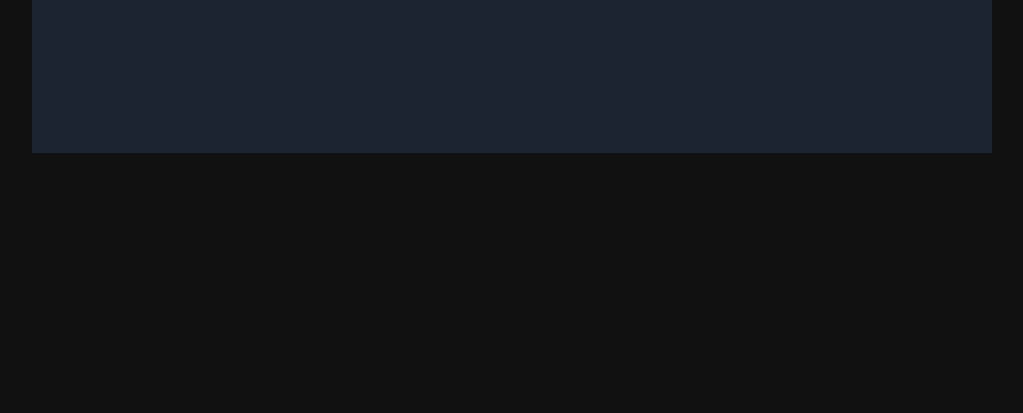
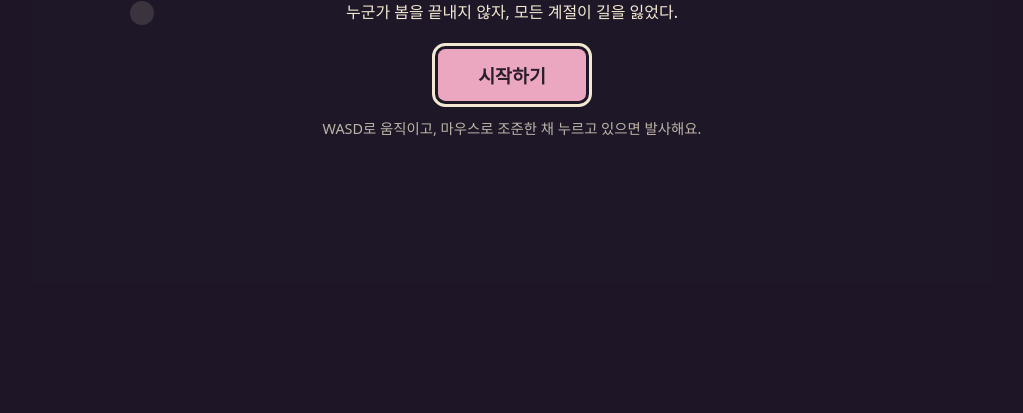
Before and after one commit to kimgy5756581/go, a website with bundled scripts: page index.html in a window 1280 px wide. Shown: the part 387-800 px from the top of the page, without its empty margins (128-1151 px from the left). Built offline with nearby package versions, Linux system fonts and the light colour scheme.

Commit message:
feat: add start screen and health/score display (#4)

```diff
--- a/index.html
+++ b/index.html
@@ -6,22 +6,146 @@
     <meta name="viewport" content="width=device-width, initial-scale=1">
     <title>고장 난 계절</title>
     <style>
+        :root {
+            --night: #1e1626;    /* page background, deep plum */
+            --veil: rgba(30, 22, 38, 0.86);
+            --cream: #f3e9d2;    /* main text, same as the player stand-in */
+            --blossom: #eaa7bf;  /* spring: start button */
+            --leaf: #8cc084;     /* spring: health bar */
+            --ink: #2a1d2c;      /* text on the button */
+        }
+
+        [hidden] {
+            display: none !important;
+        }
+
         body {
             margin: 0;
-            background: #111;
+            min-height: 100vh;
+            display: grid;
+            place-items: center;
+            background: var(--night);
+            color: var(--cream);
+            font-family: system-ui, "Apple SD Gothic Neo", "Malgun Gothic", sans-serif;
+        }
+
+        /* Canvas and overlays share one box, so the overlays scale with the canvas. */
+        .stage {
+            position: relative;
+            width: min(960px, 100vw);
         }
 
         canvas {
             display: block;
-            margin: 0 auto;
-            max-width: 100%;
+            width: 100%;
             height: auto;
+        }
+
+        /* The HUD sits in the top wall band (y 0-48 of 540), outside the play area. */
+        #hud {
+            position: absolute;
+            top: 0;
+            left: 4.17%;
+            right: 4.17%;
+            height: 8.9%;
+            display: flex;
+            align-items: center;
+            justify-content: space-between;
+            font-size: clamp(12px, 1.8vw, 16px);
+            pointer-events: none;
+        }
+
+        .hp {
+            display: flex;
+            align-items: center;
+            gap: 0.6em;
+        }
+
+        .hp-track {
+            width: 9em;
+            height: 0.55em;
+            border-radius: 1em;
+            background: rgba(243, 233, 210, 0.18);
+            overflow: hidden;
+        }
+
+        #hp-fill {
+            height: 100%;
+            width: 100%;
+            background: var(--leaf);
+        }
+
+        #title-screen {
+            position: absolute;
+            inset: 0;
+            display: flex;
+            flex-direction: column;
+            align-items: center;
+            justify-content: center;
+            gap: 1rem;
+            padding: 1rem;
+            text-align: center;
+            background: var(--veil);
+        }
+
+        #title-screen h1 {
+            margin: 0;
+            font-size: clamp(2.2rem, 7vw, 4.2rem);
+            font-weight: 800;
+            letter-spacing: -0.02em;
+        }
+
+        #title-screen p {
+            margin: 0;
+            max-width: 32em;
+            line-height: 1.6;
+        }
+
+        #start-button {
+            margin-top: 0.5rem;
+            padding: 0.7em 2.2em;
+            border: 0;
+            border-radius: 0.4em;
+            background: var(--blossom);
+            color: var(--ink);
+            font: inherit;
+            font-size: 1.15rem;
+            font-weight: 700;
+            cursor: pointer;
+        }
+
+        #start-button:focus-visible {
+            outline: 3px solid var(--cream);
+            outline-offset: 3px;
+        }
+
+        .controls {
+            font-size: 0.9rem;
+            opacity: 0.75;
         }
     </style>
 </head>
 
 <body>
-    <canvas id="game" width="960" height="540" aria-label="Game screen. WASD to move, mouse to aim and fire."></canvas>
+    <div class="stage">
+        <canvas id="game" width="960" height="540" aria-label="Game screen. WASD to move, mouse to aim and fire."></canvas>
+
+        <div id="hud" hidden>
+            <div class="hp">
+                <span>체력</span>
+                <div class="hp-track"><div id="hp-fill"></div></div>
+                <span id="hp-text"></span>
+            </div>
+            <div>점수 <span id="score-text"></span></div>
+        </div>
+
+        <div id="title-screen">
+            <h1>고장 난 계절</h1>
+            <p>누군가 봄을 끝내지 않자, 모든 계절이 길을 잃었다.</p>
+            <button id="start-button" type="button" autofocus>시작하기</button>
+            <p class="controls">WASD로 움직이고, 마우스로 조준한 채 누르고 있으면 발사해요.</p>
+        </div>
+    </div>
     <script type="module" src="src/main.js"></script>
 </body>
 
--- a/src/main.js
+++ b/src/main.js
@@ -1,6 +1,7 @@
 // Browser entry: canvas, input, and the game loop.
 import { Game } from './game.js';
 import { drawGame } from './render.js';
+import { createUI } from './ui.js';
 
 const MAX_DT = 0.05; // seconds
 
@@ -40,7 +41,7 @@ window.addEventListener('blur', () => {
 });
 
 const game = new Game();
-game.start(); // TEMPORARY: part 3 of #4 replaces this with the start button
+const ui = createUI(game);
 
 let previous = performance.now();
 
@@ -51,6 +52,7 @@ function frame(now) {
 
   game.update(dt, input);
   drawGame(ctx, game);
+  ui.update();
 
   requestAnimationFrame(frame);
 }
--- /dev/null
+++ b/src/ui.js
@@ -0,0 +1,39 @@
+// Start screen and HUD (Member 4).
+// Reads game data and shows it. It never changes numbers itself (common rules 2.5).
+export function createUI(game) {
+  const titleScreen = document.querySelector('#title-screen');
+  const startButton = document.querySelector('#start-button');
+  const hud = document.querySelector('#hud');
+  const hpText = document.querySelector('#hp-text');
+  const hpFill = document.querySelector('#hp-fill');
+  const scoreText = document.querySelector('#score-text');
+
+  startButton.addEventListener('click', () => game.start());
+
+  // Last values written to the page, so the DOM is only touched when something changes.
+  const shown = { state: null, hp: null, maxHp: null, score: null };
+
+  function update() {
+    if (game.state !== shown.state) {
+      const playing = game.state === 'playing';
+      titleScreen.hidden = playing;
+      hud.hidden = !playing;
+      shown.state = game.state;
+    }
+
+    const { hp, maxHp } = game.player;
+    if (hp !== shown.hp || maxHp !== shown.maxHp) {
+      hpText.textContent = `${Math.ceil(hp)} / ${maxHp}`;
+      hpFill.style.width = `${Math.max(0, (hp / maxHp) * 100)}%`;
+      shown.hp = hp;
+      shown.maxHp = maxHp;
+    }
+
+    if (game.score !== shown.score) {
+      scoreText.textContent = String(game.score);
+      shown.score = game.score;
+    }
+  }
+
+  return { update };
+}
```
